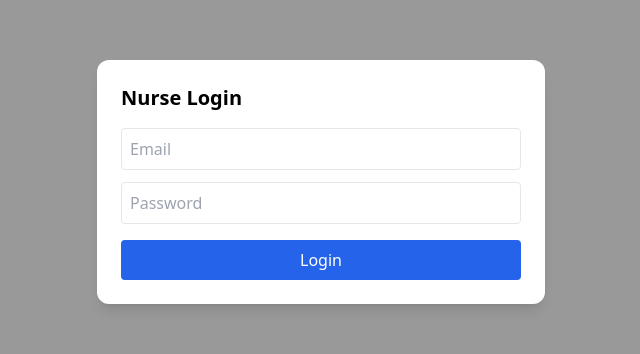
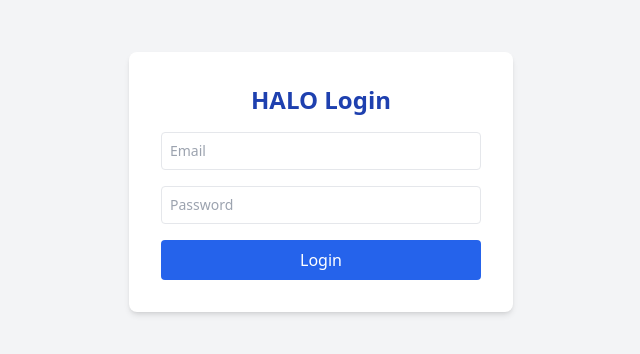
Before and after one commit to ScrewVolt/halo-frontend, a React (Vite) app: page / in a window 1280 px wide. Shown: the part 218-572 px from the top of the page, without its empty margins (319-959 px from the left). Built offline with nearby package versions, Linux system fonts and the light colour scheme; no server answers.

Commit message:
login visual updates

```diff
--- a/src/components/LoginModal.jsx
+++ b/src/components/LoginModal.jsx
@@ -6,41 +6,69 @@ import toast from "react-hot-toast";
 export default function LoginModal({ onLogin }) {
   const [email, setEmail] = useState("");
   const [password, setPassword] = useState("");
+  const [loading, setLoading] = useState(false);
 
-  const handleLogin = async () => {
+  const handleLogin = async (e) => {
+    e.preventDefault();
+    if (!email.trim() || !password.trim()) {
+      toast.error("Please enter both email and password.");
+      return;
+    }
+
+    setLoading(true);
     try {
-      const userCred = await signInWithEmailAndPassword(auth, email, password);
-      toast.success("Logged in!");
-      onLogin(userCred.user); // pass user back to App
+      const result = await signInWithEmailAndPassword(auth, email, password);
+      onLogin(result.user);
+      toast.success("Logged in successfully!");
     } catch (err) {
-      toast.error("Login failed: " + err.message);
+      console.error(err);
+      if (err.code === "auth/wrong-password" || err.code === "auth/user-not-found") {
+        toast.error("Invalid email or password.");
+      } else if (err.code === "auth/too-many-requests") {
+        toast.error("Too many failed attempts. Try again later.");
+      } else {
+        toast.error("Login failed. Please check your connection.");
+      }
+    } finally {
+      setLoading(false);
     }
   };
 
   return (
-    <div className="fixed inset-0 bg-black bg-opacity-40 flex items-center justify-center z-50">
-      <div className="bg-white rounded-xl p-6 w-[90%] max-w-md shadow-lg">
-        <h2 className="text-xl font-semibold mb-4">Nurse Login</h2>
+    <div className="h-screen flex items-center justify-center bg-gray-100 p-4">
+      <form
+        onSubmit={handleLogin}
+        className="bg-white p-8 rounded-lg shadow-md w-full max-w-sm space-y-4"
+      >
+        <h2 className="text-2xl font-bold text-center text-blue-800">HALO Login</h2>
+
         <input
-          className="border p-2 w-full mb-3 rounded"
-          placeholder="Email"
+          type="email"
           value={email}
           onChange={(e) => setEmail(e.target.value)}
+          placeholder="Email"
+          className="w-full border p-2 rounded text-sm"
+          required
         />
         <input
-          className="border p-2 w-full mb-4 rounded"
           type="password"
-          placeholder="Password"
           value={password}
           onChange={(e) => setPassword(e.target.value)}
+          placeholder="Password"
+          className="w-full border p-2 rounded text-sm"
+          required
         />
+
         <button
-          onClick={handleLogin}
-          className="bg-blue-600 text-white px-4 py-2 rounded w-full"
+          type="submit"
+          disabled={loading}
+          className={`w-full py-2 rounded text-white ${
+            loading ? "bg-gray-400" : "bg-blue-600 hover:bg-blue-700"
+          }`}
         >
-          Login
+          {loading ? "Logging in..." : "Login"}
         </button>
-      </div>
+      </form>
     </div>
   );
 }
```
